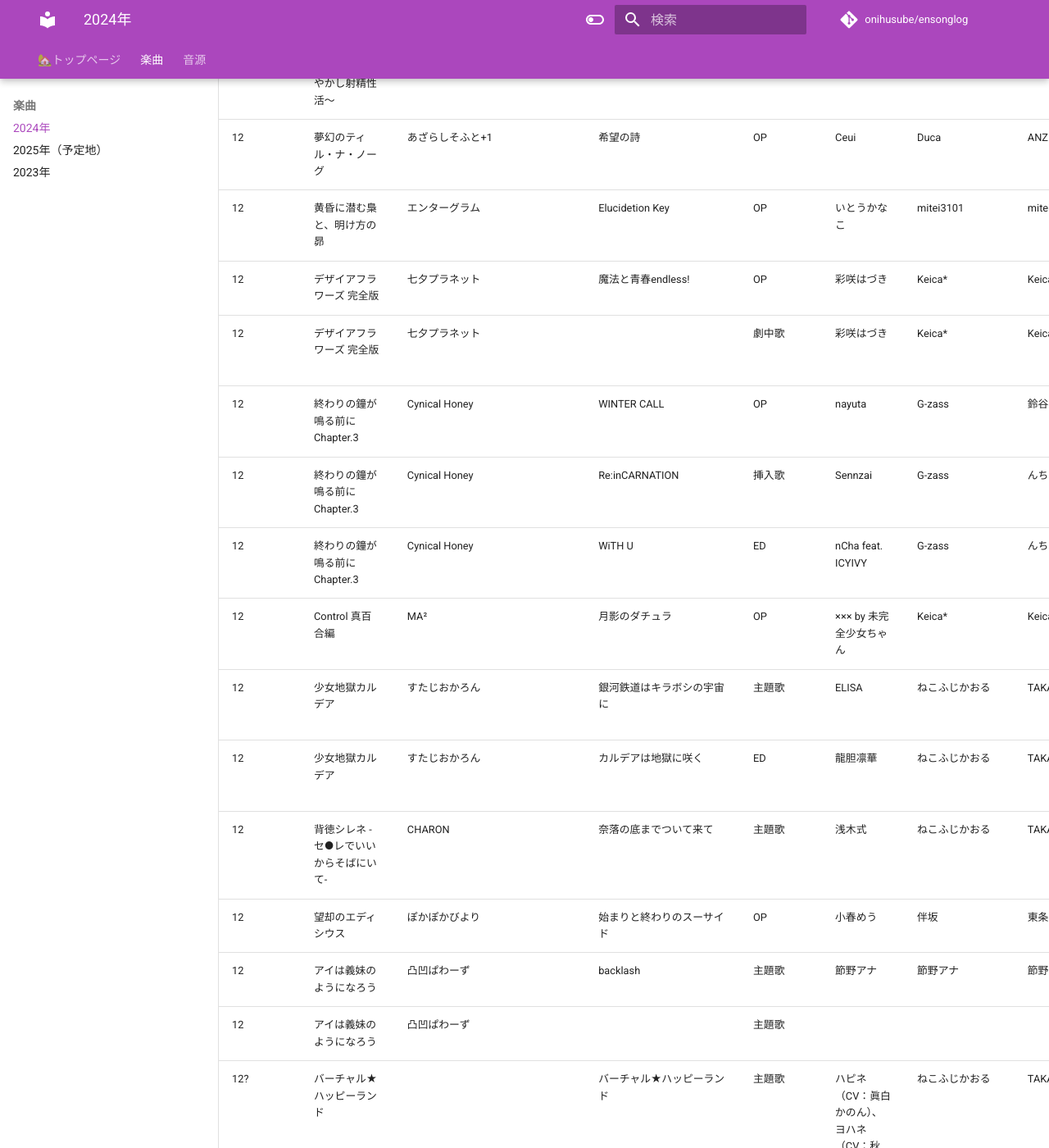
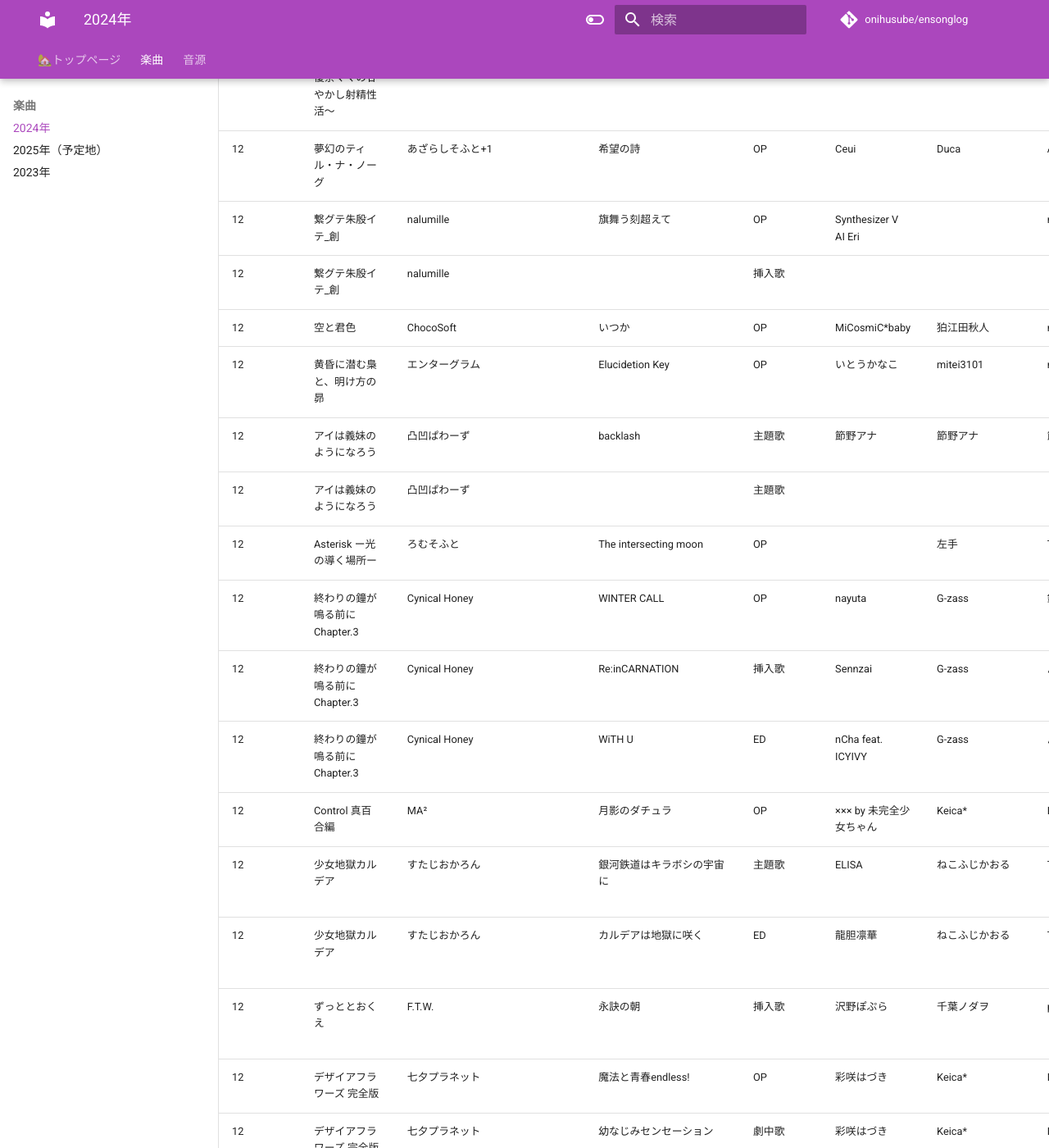
Before and after one commit to onihusube/ensonglog, an MkDocs documentation site: the page built from docs/2024/楽曲.md, in a window 1280 px wide and 1400 px high, scrolled down 27538 px. Shown: the whole window at 82% size. Built offline with MkDocs 1.6.1 and Material for MkDocs 9.7.7, drawn with Linux system fonts in a browser that asks for light colours; emoji names are drawn with the system emoji font; comment, search, counter and statistics services are not loaded; some of the changed text lies outside the part shown.

Commit message:
楽曲情報多数追加

```diff
--- a/docs/2024/楽曲.md
+++ b/docs/2024/楽曲.md
@@ -100,6 +100,7 @@ search:
 | 5 | 魔法閃士フェアリーバレット | Triangle | フェアリーバレット | 主題歌 | 和音まりか | Aintops | Aintops | Aintops | | | [HP](https://www.route2.co.jp/Triangle/Products/FairyBullet/download.html) |
 | 6 | 若い巨根に堕ちゆく美人巨乳妻 ～欲求不満な体は、快楽に溺れる～ | アパタイト | Rainyday | 主題歌 | | 妄想くりえーしょん(妄想クリエーション) | 妄想くりえーしょん(妄想クリエーション) | | ゲームディスク | | [:rabbit:](https://chobit.cc/cocxe) |
 | 6 | 女装百合畑 | の～すとらいく | 優雅にヒロイン宣言 | 主題歌 | 藤原鞠菜 | 西田一 | 磯村カイ | AkkeY | [女装百合畑 サウンドトラック](https://store.steampowered.com/app/3029760/_/) |ギター. なまこ</br>ベース. AONA| [:fontawesome-brands-youtube:](https://www.youtube.com/watch?v=e-MQcmHh-88) |
+| 6<!--/14--> | アカイロマンション完全版 | studio.praparat | ソメイヨシノ | ED | 藤原弘尭 | 藤原弘尭 | 藤原弘尭 | | アカイロマンション サウンドトラック </br> [LinkCore](https://linkco.re/ZEGGayPp) | |
 | 6 | 女潜入捜査官の変態痴育 ～娼婦のように乱れる八雲～ | アパタイト | gilty | 主題歌 | | 妄想くりえーしょん(妄想クリエーション) | 妄想くりえーしょん(妄想クリエーション) | | ゲームディスク | | [:rabbit:](https://chobit.cc/15v2j) |
 | 6 | 夏色クローバー | ConnectionStudio | SummerClover | OP | 薛南 | Ayame | PYKAMIA | XinG | [夏色クローバー -Soundtrack-](https://store.steampowered.com/app/3001960/_Soundtrack/?curator_clanid=37024735) |  | [:fontawesome-brands-youtube:](https://www.youtube.com/watch?v=Zv1YcPBA-MM) |
 | 6 | 友達ん棒で淫らな汁を溢れさせる母の熟れた蜜穴 ～巨乳を揺らし身悶える母さんの喘ぎ声は、隣の僕の部屋まで響き渡る～ | ANIM.teamMM | 青い熱 | OP | 波野夏花 | 夏花 | あきづきかおる | あきづきかおる | 初回特典「録り下ろしボイスドラマ＆OP・EDテーマ DLカード」 | | [HP](http://www.hs-crowd.co.jp/anim/product/pro_pc/pc085/) |
@@ -155,6 +156,8 @@ search:
 | 8 | 廃遊園地のメメントメモリア | エンターグラム | ロストメモリー | OP | たかなん | ぺる | ぺる | | 完全生産限定版特典 オリジナルサウンドトラック | 廃遊園地のメメントメモリア（2023/08/13） OP | [:fontawesome-brands-youtube:](https://www.youtube.com/watch?v=UikDfz-RBro) |
 | 8 | 廃遊園地のメメントメモリア | エンターグラム | さよならにふれて | ED | 夕季森灯 | Nagara | Nagara | | 完全生産限定版特典 オリジナルサウンドトラック | 廃遊園地のメメントメモリア（2023/08/13） ED | [:fontawesome-brands-youtube:](https://www.youtube.com/watch?v=UikDfz-RBro) |
 | 8 | 廃遊園地のメメントメモリア | エンターグラム | 春風に咲く | 博士アペンドコンセプトソング | Cereus | ぺる | ぺる | ぺる | | | [:fontawesome-brands-youtube:](https://www.youtube.com/watch?v=dwRuNRUwsNw) |
+| 8<!--/30--> | 雨音、時々晴れ模様 | creative blossoms | 初恋アンブレラ | OP | イノリ・マユ | | ﾖｯｼｬ!!E.J.R | ﾖｯｼｬ!!E.J.R | 雨音、時々晴れ模様 サウンドトラックCD | | [:fontawesome-brands-twitter:](https://x.com/blossoms0710/status/1799395623147630695) |
+| 8<!--/30--> | 雨音、時々晴れ模様 | creative blossoms | 雨のち晴たら | ED |  | |  |  | 雨音、時々晴れ模様 サウンドトラックCD | |
 | 8 | アマナツ＋ | あざらしそふと | フィードバックサマー | OP | 夢乃ゆき | えびかれー伯爵 | えびかれー伯爵 | えびかれー伯爵 | ソフマップ特典ディスク（ショート） | | [:fontawesome-brands-youtube:](https://www.youtube.com/watch?v=CehAOnV9MQ0) |
 | 8 | アマナツ＋ | あざらしそふと | サマータイムメモリー | ED | 夢乃ゆき | えびかれー伯爵 | 兎波かなで | 兎波かなで |  |  |
 | 8 | 姦染RE:UNION | RE:PARADISE | CHAOS-R | 主題歌 | 亜月ちえみ | 亜月ちえみ | Issey | | [LinkCore](https://linkco.re/rdamhaBe) |  |
@@ -268,17 +271,25 @@ search:
 | 12 | ホーリーアンデッド | キネティックノベルス | 青と親友 | ED | ユリィシア（CV：長谷川育美） | | | | 主題歌CD「好き好き好きが好きなだけ」 |  | [:fontawesome-brands-youtube:](https://www.youtube.com/watch?v=o3ECwn92EJA) |
 | 12 | ママハハは息子を愛してる！2～ママがぜーんぶ教えてあげる♪優奈ママの甘やかし射精性活～ | ANIM | いつまでもキミのママ☆ | OP | とろ美 | とろ美 | 鳳神 | 鳳神 | | produced by アトリエピーチ |
 | 12<!--/20--> | 夢幻のティル・ナ・ノーグ  | あざらしそふと+1 | 希望の詩 | OP | Ceui | Duca | ANZIE | ANZIE | 特別限定版特典 オリジナルサウンドトラックCD |  | [:fontawesome-brands-youtube:](https://www.youtube.com/watch?v=8S2zejsi4Pk) |
+| 12<!--/25--> | 繋グテ朱殷イテ_創 | nalumille | 旗舞う刻超えて | OP | Synthesizer V AI Eri | | nalumille | とりっぴー | | | [:fontawesome-brands-youtube:](https://www.youtube.com/watch?v=2yUgX25Q450) |
+| 12<!--/25--> | 繋グテ朱殷イテ_創 | nalumille |  | 挿入歌 |  | |  |  | | | |
+| 12<!--/26--> | 空と君色 | ChocoSoft | いつか | OP | MiCosmiC*baby | 狛江田秋人 | no hit record | no hit record | | MIX：疼木 | [:fontawesome-brands-youtube:](https://www.youtube.com/watch?v=RXQHDqwqAaw) |
 | 12 | 黄昏に潜む梟と、明け方の昴 | エンターグラム | Elucidetion Key | OP | いとうかなこ | mitei3101 | mitei3101 | OKKY | 完全生産限定版特典 サウンドトラックCD | 全年齢 |
-| 12<!--/28--> | デザイアフラワーズ 完全版 | 七夕プラネット | 魔法と青春endless! | OP | 彩咲はづき | Keica* | Keica* | Keica* | | | [:fontawesome-brands-youtube:](https://www.youtube.com/watch?v=-0BTHLpqkVs) |
-| 12<!--/28--> | デザイアフラワーズ 完全版 | 七夕プラネット |  | 劇中歌 | 彩咲はづき | Keica* | Keica* | Keica* | [Keica* 2stアルバム『きっと魔法なんだよ』](https://booth.pm/ja/items/6281732) | ←に収録の3曲のうちのどれか… |  |
+| 12<!--/30--> | アイは義妹のようになろう | 凸凹ぱわーず | backlash | 主題歌 | 節野アナ | 節野アナ | 節野アナ | | | | [:fontawesome-brands-youtube:](https://www.youtube.com/watch?v=jZgrSDIU5Jo) |
+| 12<!--/30--> | アイは義妹のようになろう | 凸凹ぱわーず |  | 主題歌 |  |  |  | | | |  |
+| 12<!--/30--> | Asterisk ー光の導く場所ー | ろむそふと | The intersecting moon | OP | | 左手 | Tomodo's | Tomodo's | | | [:fontawesome-brands-youtube:](https://youtu.be/aTOXD1HXF8g) |
 | 12<!--/30--> | 終わりの鐘が鳴る前に Chapter.3 | Cynical Honey | WINTER CALL | OP | nayuta | G-zass | 鈴谷皆人 | 鈴谷皆人 | 終わりの鐘が鳴る前に ボーカルアルバム「季憶」 | ギター&ベース: 花形真喜 | [:fontawesome-brands-youtube:](https://www.youtube.com/watch?v=3EHvJdWV0cA) |
 | 12<!--/30--> | 終わりの鐘が鳴る前に Chapter.3 | Cynical Honey | Re:inCARNATION | 挿入歌 | Sennzai | G-zass | んちゃ-nCha- | んちゃ-nCha- | 終わりの鐘が鳴る前に ボーカルアルバム「季憶」 | MIX : ゼロはナ | [:fontawesome-brands-youtube:](https://www.youtube.com/watch?v=cf-UyBPAODY) |
 | 12<!--/30--> | 終わりの鐘が鳴る前に Chapter.3 | Cynical Honey | WiTH U | ED | nCha feat. ICYIVY | G-zass | んちゃ-nCha- | んちゃ-nCha- | 終わりの鐘が鳴る前に ボーカルアルバム「季憶」 | MIX : ゼロはナ | [:fontawesome-brands-youtube:](https://www.youtube.com/watch?v=cf-UyBPAODY) |
 | 12 | Control 真百合編 | MA² | 月影のダチュラ | OP | ××× by 未完全少女ちゃん | Keica* | Keica* | Keica* | [LinkCore](https://linkco.re/Stssu5EA) | | [:fontawesome-brands-youtube:](https://www.youtube.com/watch?v=d0OdPQuvpMY) |
 | 12<!--/30--> | 少女地獄カルデア | すたじおかろん | 銀河鉄道はキラボシの宇宙に | 主題歌 | ELISA | ねこふじかおる | TAKASUKE | TAKASUKE | オリジナルサウンドトラック（サブスク配信予定） | | [:fontawesome-brands-youtube:](https://www.youtube.com/watch?v=i-PCjUSUx2A) |
 | 12<!--/30--> | 少女地獄カルデア | すたじおかろん | カルデアは地獄に咲く | ED | 龍胆凛華 | ねこふじかおる | TAKASUKE | TAKASUKE | オリジナルサウンドトラック（サブスク配信予定） | | | |
+| 12<!--/30--> | ずっととおくえ | F.T.W. | 永訣の朝 | 挿入歌 | 沢野ぽぷら | 千葉ノダヲ | papiko | papiko | | F.T.W. 1st ep『ずっととおくえ』 | [:fontawesome-brands-youtube:](https://www.youtube.com/watch?v=34rkVQkcxAs) |
+| 12<!--/28--> | デザイアフラワーズ 完全版 | 七夕プラネット | 魔法と青春endless! | OP | 彩咲はづき | Keica* | Keica* | Keica* | | | [:fontawesome-brands-youtube:](https://www.youtube.com/watch?v=-0BTHLpqkVs) |
+| 12<!--/28--> | デザイアフラワーズ 完全版 | 七夕プラネット | 幼なじみセンセーション | 劇中歌 | 彩咲はづき | Keica* | Keica* | Keica* | [Keica* 2stアルバム『きっと魔法なんだよ』](https://booth.pm/ja/items/6281732) |  |  |
+| 12<!--/30--> | Near-Death-Expedition | | 天使は声変わりしないって知ってた？ | 主題歌 | 竹馬あお feat.mikanzil | | | | | | [:fontawesome-brands-youtube:](https://www.youtube.com/watch?v=BOh4VBA--a4) |
 | 12<!--/30--> | 背徳シレネ -セ●レでいいからそばにいて- | CHARON | 奈落の底までついて来て | 主題歌 | 浅木式 | ねこふじかおる | TAKASUKE | TAKASUKE | オリジナルサウンドトラック（サブスク配信予定） | | [:fontawesome-brands-youtube:](https://www.youtube.com/watch?v=IEeHmfRBffQ) |
+| 12<!--/30--> | ヒバリでなくナイチンゲールでもなく 体験版Ver.1.0 | | 真空の花 | 主題歌 | 焔魔るり | | | | | | |
 | 12<!--/30--> | 望却のエディシウス | ぽかぽかびより | 始まりと終わりのスーサイド | OP | 小春めう | 伴坂 | 東条サダヲ | 東条サダヲ | | | [:fontawesome-brands-youtube:](https://www.youtube.com/watch?v=oczRz9P3wQQ) |
-| 12<!--/30--> | アイは義妹のようになろう | 凸凹ぱわーず | backlash | 主題歌 | 節野アナ | 節野アナ | 節野アナ | | | | [:fontawesome-brands-youtube:](https://www.youtube.com/watch?v=jZgrSDIU5Jo) |
-| 12<!--/30--> | アイは義妹のようになろう | 凸凹ぱわーず |  | 主題歌 |  |  |  | | | |  |
+| 12<!--/30--> | 流星を見ながら好きを唱う C105版 | | 流星のハーモニー | 主題歌 | いそがいまこと | 御月さくら | Moonbow Music | Moonbow Music | | | [:fontawesome-brands-youtube:](https://www.youtube.com/watch?v=kUAp8UEf-PU) |
 | 12? | バーチャル★ハッピーランド |  | バーチャル★ハッピーランド | 主題歌 | ハピネ（CV：眞白かのん）、ヨハネ（CV：秋奈） | ねこふじかおる | TAKASUKE | TAKASUKE | [Fanlink](https://fanlink.tv/v9eY) |  | [:fontawesome-brands-youtube:](https://www.youtube.com/watch?v=vg7qzQmXP6o) |
```
Also changed, not shown: docs/2023/楽曲.md (+6 -0 lines), docs/2025/楽曲.md (+6 -2 lines).
